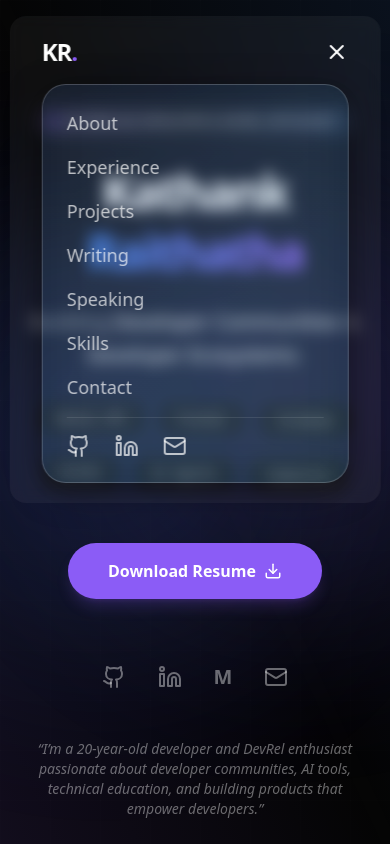
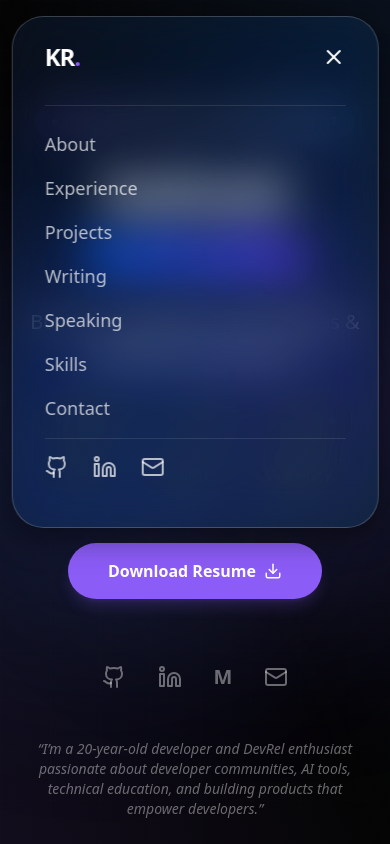
Before and after one commit to kathankraithatha/kathank-raithatha-portfolio, a Next.js app: page / in a window 390 px wide. Both pictures are taken after a click on the button 336 px from the left and 52 px from the top of the page. Shown: the top 844 px of the page. Built offline with nearby package versions, Linux system fonts and the light colour scheme.

Commit message:
feat: enhance mobile responsiveness for floating header

```diff
--- a/src/components/Navbar.tsx
+++ b/src/components/Navbar.tsx
@@ -32,9 +32,11 @@ const Navbar = () => {
       initial={{ y: -100, x: "-50%", opacity: 0 }}
       animate={{ y: 0, x: "-50%", opacity: 1 }}
       className={`fixed left-1/2 z-50 transition-all duration-500 ease-in-out ${
-        scrolled
-          ? "top-6 w-[90%] max-w-5xl rounded-full liquid-glass py-3 px-8 shadow-2xl"
-          : "top-4 w-[95%] max-w-7xl rounded-2xl bg-white/5 backdrop-blur-sm py-5 px-8"
+        isOpen
+          ? "top-4 w-[94%] rounded-[2rem] liquid-glass py-6 px-8 shadow-2xl"
+          : scrolled
+            ? "top-6 w-[90%] md:w-[85%] max-w-5xl rounded-full liquid-glass py-3 px-8 shadow-2xl"
+            : "top-4 w-[94%] md:w-[95%] max-w-7xl rounded-2xl bg-white/5 backdrop-blur-sm py-5 px-8"
       }`}
     >
       <div className="w-full flex justify-between items-center">
@@ -76,9 +78,9 @@ const Navbar = () => {
             initial={{ opacity: 0, height: 0 }}
             animate={{ opacity: 1, height: "auto" }}
             exit={{ opacity: 0, height: 0 }}
-            className="md:hidden mt-4 rounded-3xl liquid-glass overflow-hidden"
+            className="md:hidden mt-8 border-t border-white/10 overflow-hidden"
           >
-            <div className="flex flex-col p-6 space-y-4">
+            <div className="flex flex-col py-6 space-y-4">
               {navLinks.map((link) => (
                 <Link
                   key={link.name}
```
